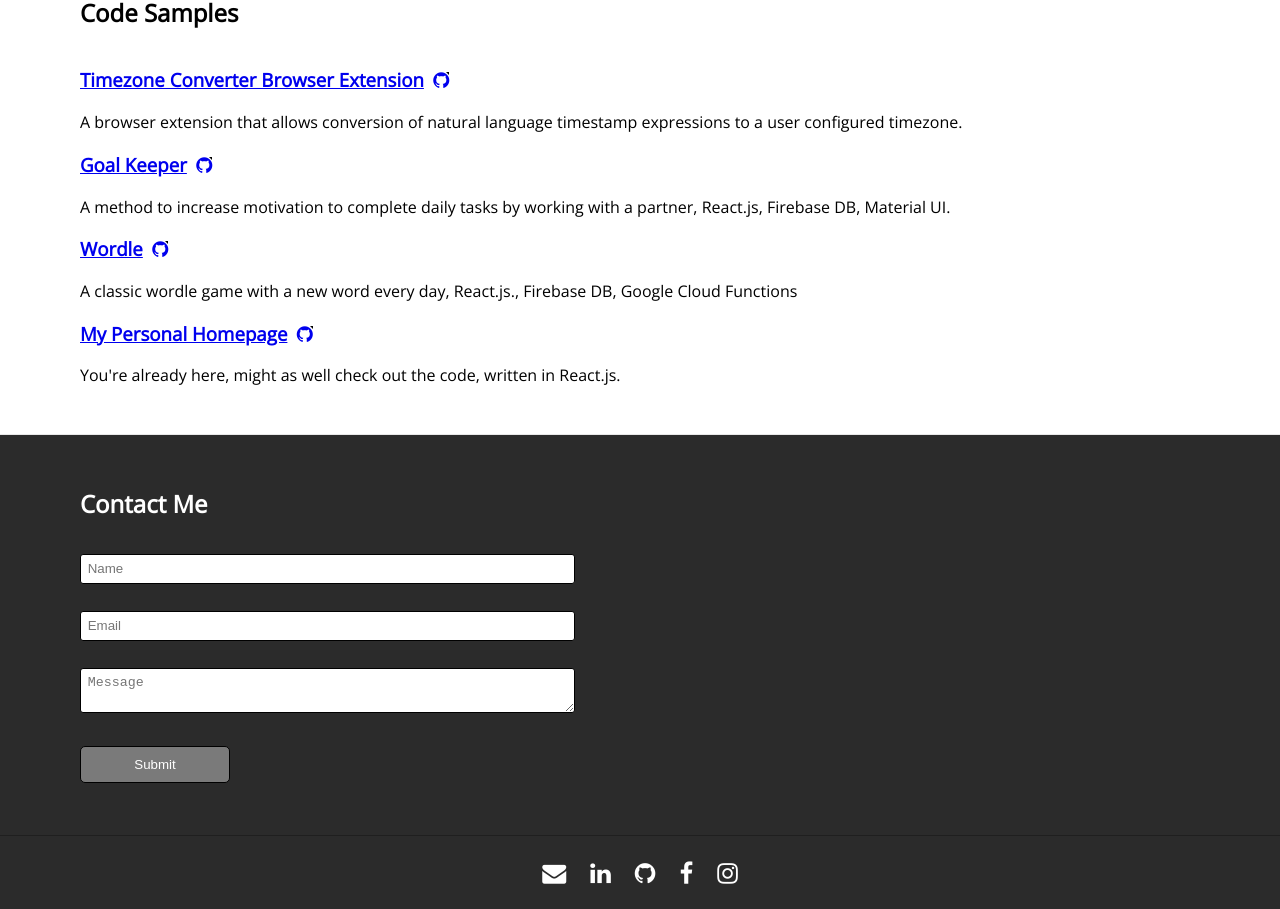
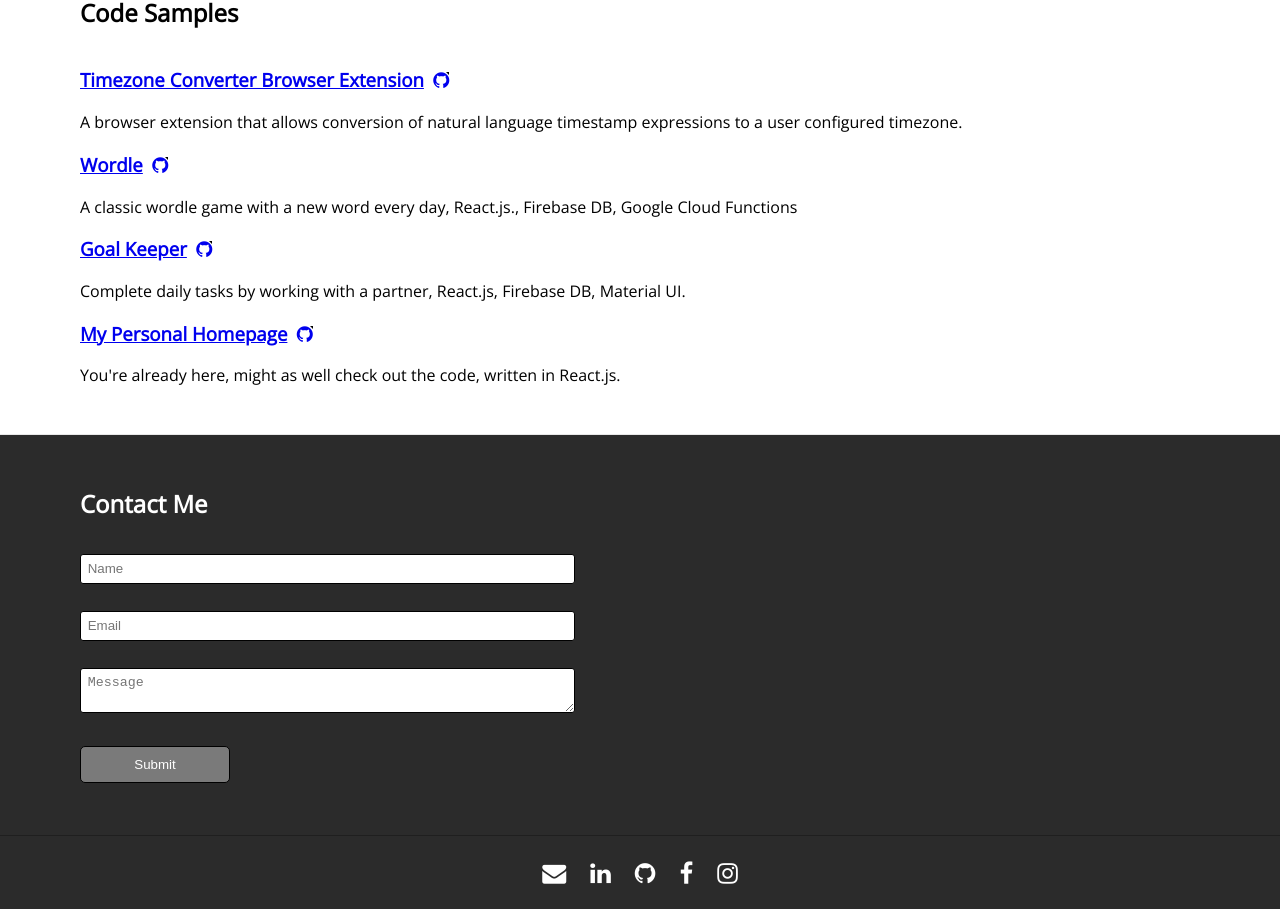
Before and after one commit to AlexanderBiba/AlexanderBiba.github.io, a React (Create React App) app: page / in a window 1280 px wide. Shown: the part 3125-4034 px from the top of the page. Built offline with nearby package versions, Linux system fonts and the light colour scheme.

Commit message:
Update works

```diff
--- a/src/Works.js
+++ b/src/Works.js
@@ -7,10 +7,10 @@ export default function Works() {
             <div className="content">
                 <h3><a className="project" href="https://github.com/AlexanderBiba/timezone-converter-extension">Timezone Converter Browser Extension</a><a className="fa fa-github" href="https://github.com/AlexanderBiba/timezone-converter-extension" target="_blank"/></h3>
                 <p>A browser extension that allows conversion of natural language timestamp expressions to a user configured timezone.</p>
-                <h3><a className="project" href="https://AlexanderBiba.github.io/goal-keeper">Goal Keeper</a><a className="fa fa-github" href="https://github.com/AlexanderBiba/goal-keeper" target="_blank"/></h3>
-                <p>A method to increase motivation to complete daily tasks by working with a partner, React.js, Firebase DB, Material UI.</p>
                 <h3><a className="project" href="https://AlexanderBiba.github.io/wordle">Wordle</a><a className="fa fa-github" href="https://github.com/AlexanderBiba/wordle" target="_blank"/></h3>
                 <p>A classic wordle game with a new word every day, React.js., Firebase DB, Google Cloud Functions</p>
+                <h3><a className="project" href="https://AlexanderBiba.github.io/goal-keeper">Goal Keeper</a><a className="fa fa-github" href="https://github.com/AlexanderBiba/goal-keeper" target="_blank"/></h3>
+                <p>Complete daily tasks by working with a partner, React.js, Firebase DB, Material UI.</p>
                 <h3><a className="project" href="https://AlexanderBiba.github.io/">My Personal Homepage</a><a className="fa fa-github" href="https://github.com/AlexanderBiba/AlexanderBiba.github.io" target="_blank"/></h3>
                 <p>You're already here, might as well check out the code, written in React.js.</p>
             </div>
```
